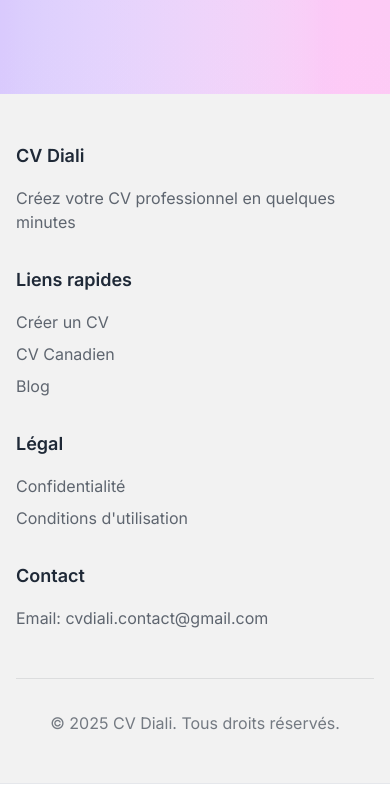
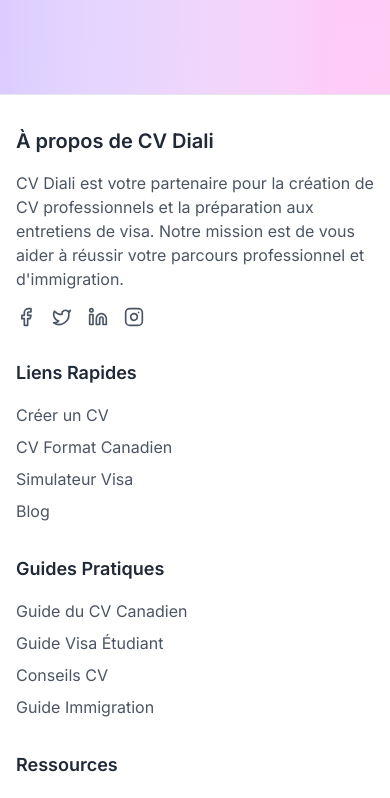
Before and after one commit to Malmeu/cvbuilder-main, a Next.js app: page / in a window 390 px wide. Shown: the part 9069-9867 px from the top of the page. Built offline with nearby package versions, Linux system fonts and the light colour scheme; a web font is replaced by a local one.

Commit message:
retrait du footer en double

```diff
--- a/app/page.tsx
+++ b/app/page.tsx
@@ -612,70 +612,6 @@ export default function Home() {
             </motion.div>
           </div>
         </section>
-
-        {/* Footer */}
-        <footer className="relative bg-base-200">
-          <div className="max-w-7xl mx-auto px-4 sm:px-6 lg:px-8 py-12">
-            <div className="grid grid-cols-1 md:grid-cols-4 gap-8">
-              <div className="space-y-4">
-                <h3 className="text-lg font-semibold">CV Diali</h3>
-                <p className="text-base-content/70">
-                  Créez votre CV professionnel en quelques minutes
-                </p>
-              </div>
-
-              <div>
-                <h3 className="text-lg font-semibold mb-4">Liens rapides</h3>
-                <ul className="space-y-2">
-                  <li>
-                    <Link href="/builder" className="text-base-content/70 hover:text-primary transition-colors">
-                      Créer un CV
-                    </Link>
-                  </li>
-                  <li>
-                    <Link href="/canadian-builder" className="text-base-content/70 hover:text-primary transition-colors">
-                      CV Canadien
-                    </Link>
-                  </li>
-                  <li>
-                    <Link href="/blog" className="text-base-content/70 hover:text-primary transition-colors">
-                      Blog
-                    </Link>
-                  </li>
-                </ul>
-              </div>
-
-              <div>
-                <h3 className="text-lg font-semibold mb-4">Légal</h3>
-                <ul className="space-y-2">
-                  <li>
-                    <Link href="/confidentialite" className="text-base-content/70 hover:text-primary transition-colors">
-                      Confidentialité
-                    </Link>
-                  </li>
-                  <li>
-                    <Link href="/conditions" className="text-base-content/70 hover:text-primary transition-colors">
-                      Conditions d&apos;utilisation
-                    </Link>
-                  </li>
-                </ul>
-              </div>
-
-              <div>
-                <h3 className="text-lg font-semibold mb-4">Contact</h3>
-                <ul className="space-y-2">
-                  <li className="text-base-content/70">
-                    Email: cvdiali.contact@gmail.com
-                  </li>
-                </ul>
-              </div>
-            </div>
-
-            <div className="border-t border-base-content/10 mt-12 pt-8 text-center text-base-content/60">
-              <p>&copy; {new Date().getFullYear()} CV Diali. Tous droits réservés.</p>
-            </div>
-          </div>
-        </footer>
       </main>
     </>
   )
```
